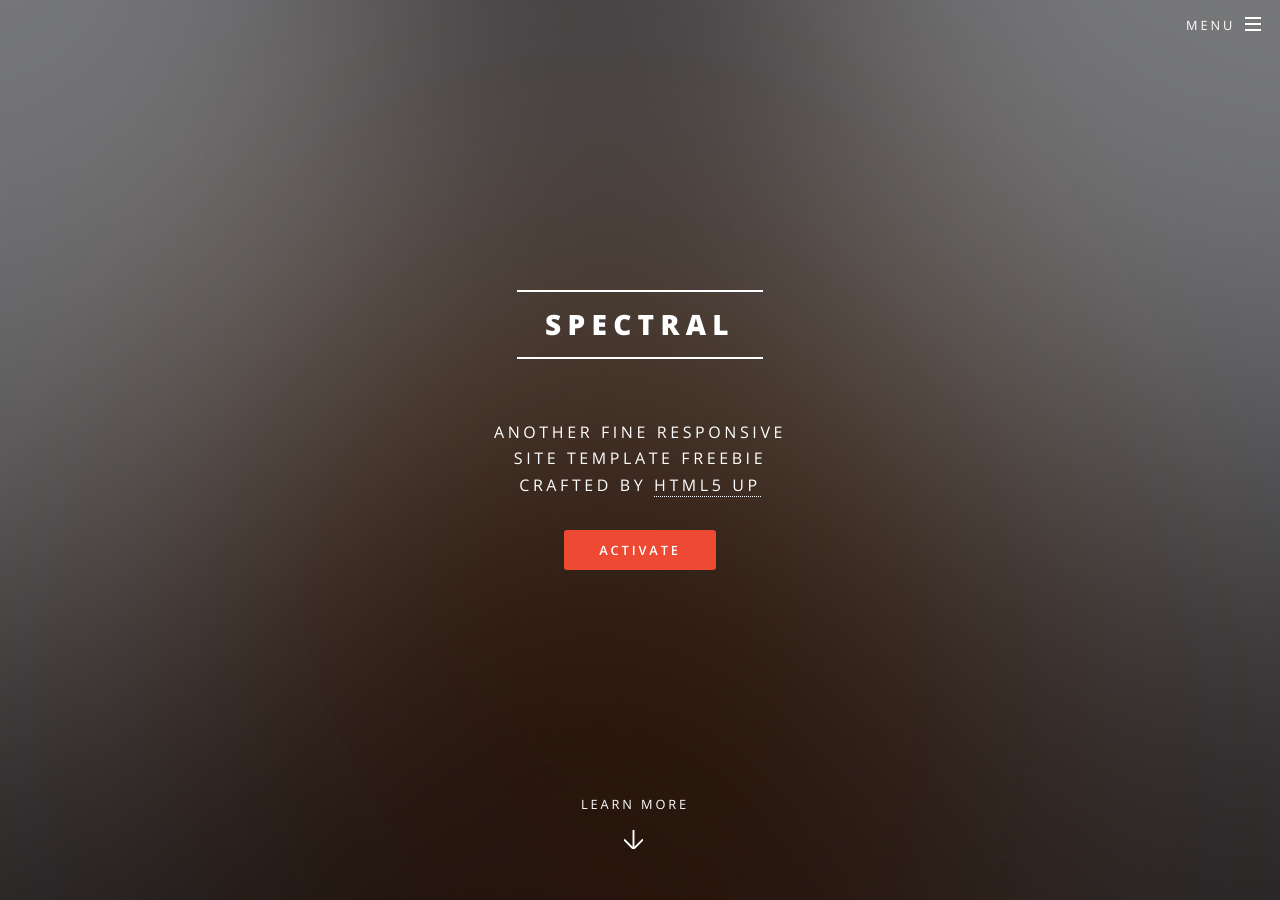
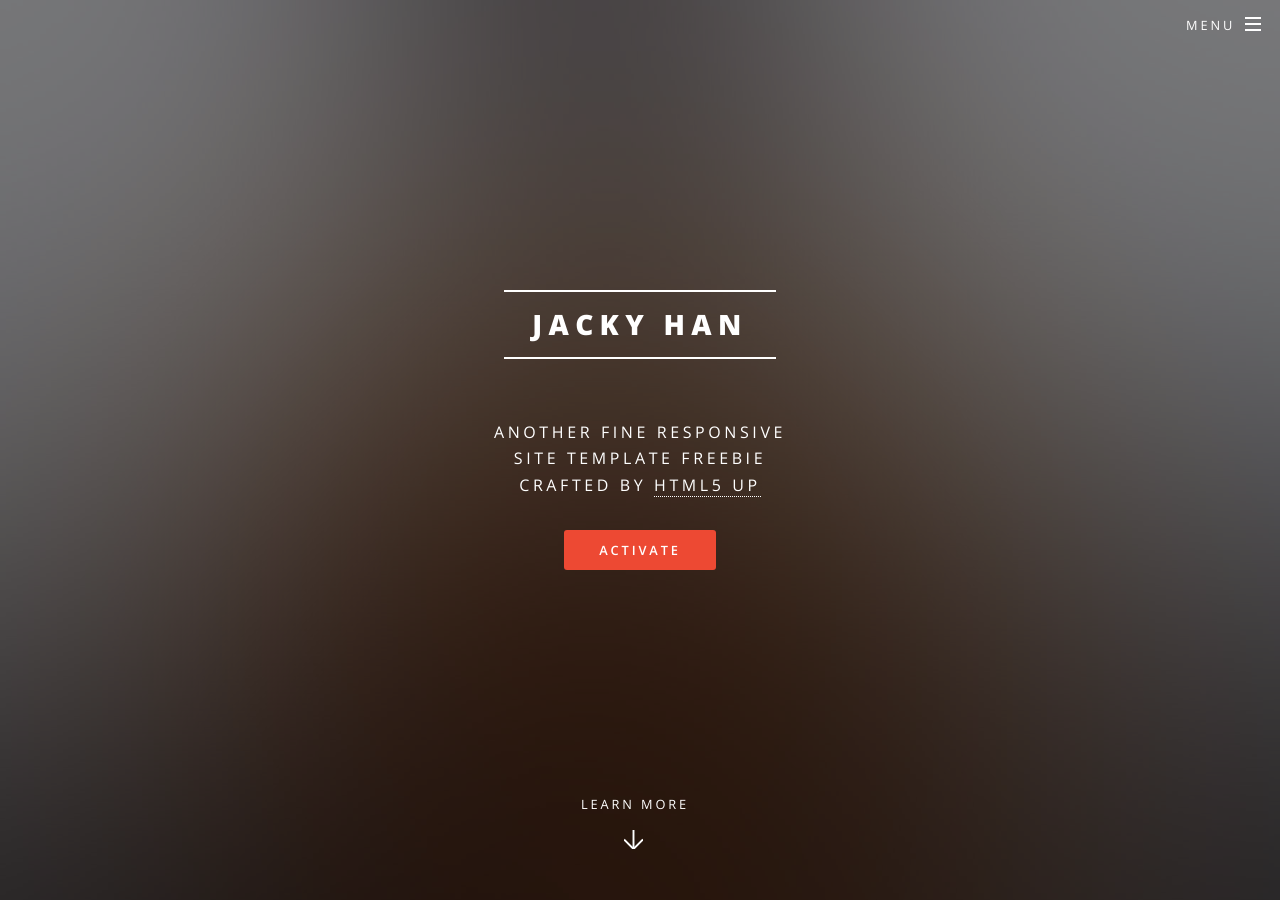
Before and after one commit to JackyHan/jackyhan.github.io, a Jekyll site: the page built from index.html, in a window 1280 px wide and 900 px high. Built offline with Jekyll 4.4.1, drawn with Linux system fonts in a browser that asks for light colours.

Commit message:
Update _config.yml

```diff
--- a/_config.yml
+++ b/_config.yml
@@ -2,7 +2,7 @@
 #
 
 # Site settings
-title: Spectral
+title: Jacky Han
 description: |
   Another fine responsive
   site template freebie
```
